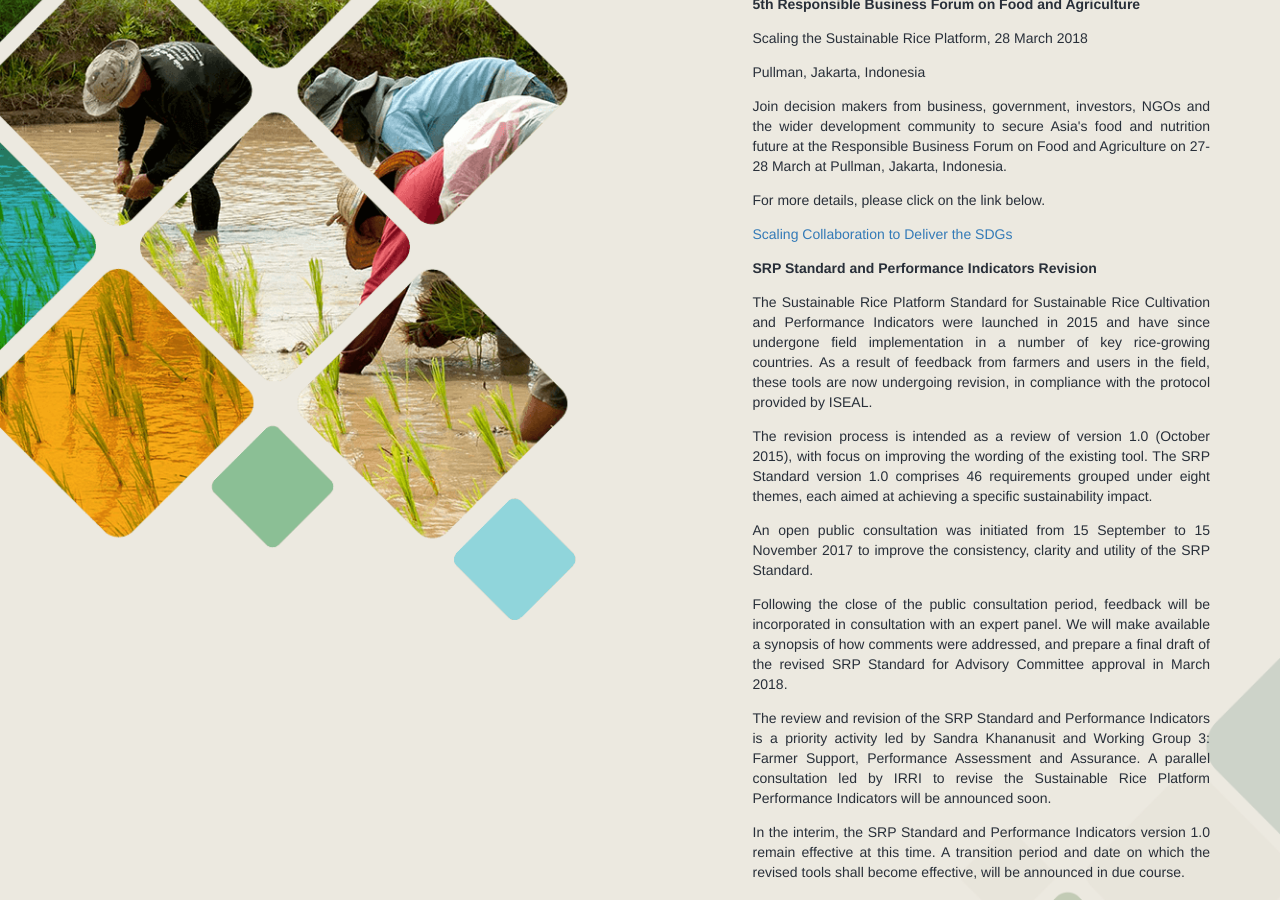
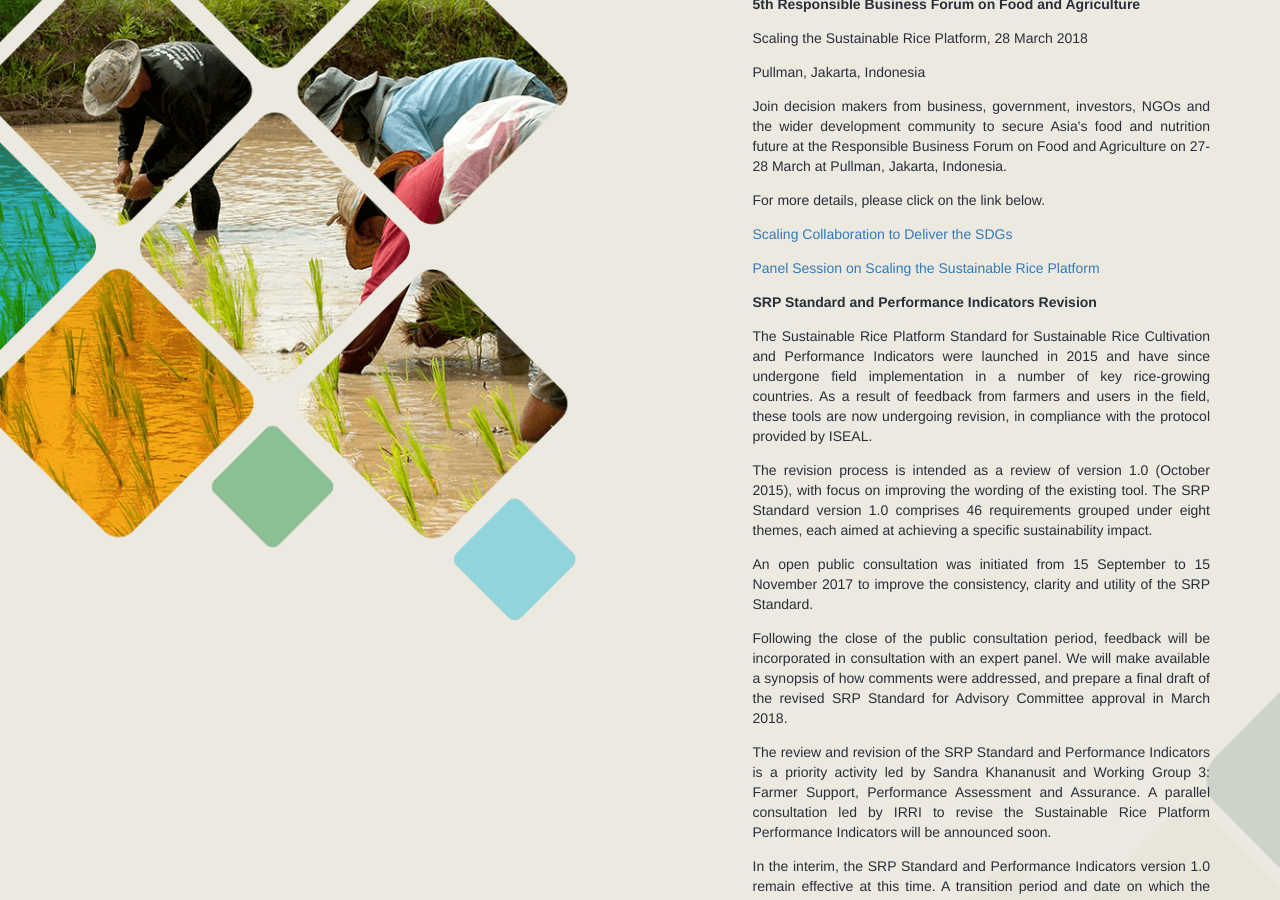
Before and after one commit to sustainablericeplatform/sustainablericeplatform.github.io, a Jekyll site: the page built from index.html, in a window 1280 px wide and 900 px high, scrolled down 523 px. Built offline with Jekyll 4.4.1, drawn with Linux system fonts in a browser that asks for light colours.

Commit message:
Update index.html

```diff
--- a/index.html
+++ b/index.html
@@ -28,6 +28,7 @@ layout: default
                 <p>Join decision makers from business, government, investors, NGOs and the wider development community to secure Asia's food and nutrition future at the Responsible Business Forum on Food and Agriculture on 27-28 March at Pullman, Jakarta, Indonesia.</p>
                 <p>For more details, please click on the link below.</p>
                 <p><a href="http://www.responsiblebusiness.com/forum/responsible-business-forum-on-food-and-agriculture-2018/type/agenda/" target="_blank">Scaling Collaboration to Deliver the SDGs</a></p>
+                <p><a href="/assets/docs/Scaling the Sustainable Rice Platform.pdf" target="_blank">Panel Session on Scaling the Sustainable Rice Platform</a></p>
                 <p><strong>SRP Standard and Performance Indicators Revision</strong></p>
                 <p>The Sustainable Rice Platform Standard for Sustainable Rice Cultivation and Performance Indicators were launched in 2015 and have since undergone field implementation in a number of key rice-growing countries. As a result of feedback from farmers and users in the field, these tools are now undergoing revision, in compliance with the protocol provided by ISEAL.</p>
                 <p>The revision process is intended as a review of version 1.0 (October 2015), with focus on improving the wording of the existing tool. The SRP Standard version 1.0 comprises 46 requirements grouped under eight themes, each aimed at achieving a specific sustainability impact.</p>
```
